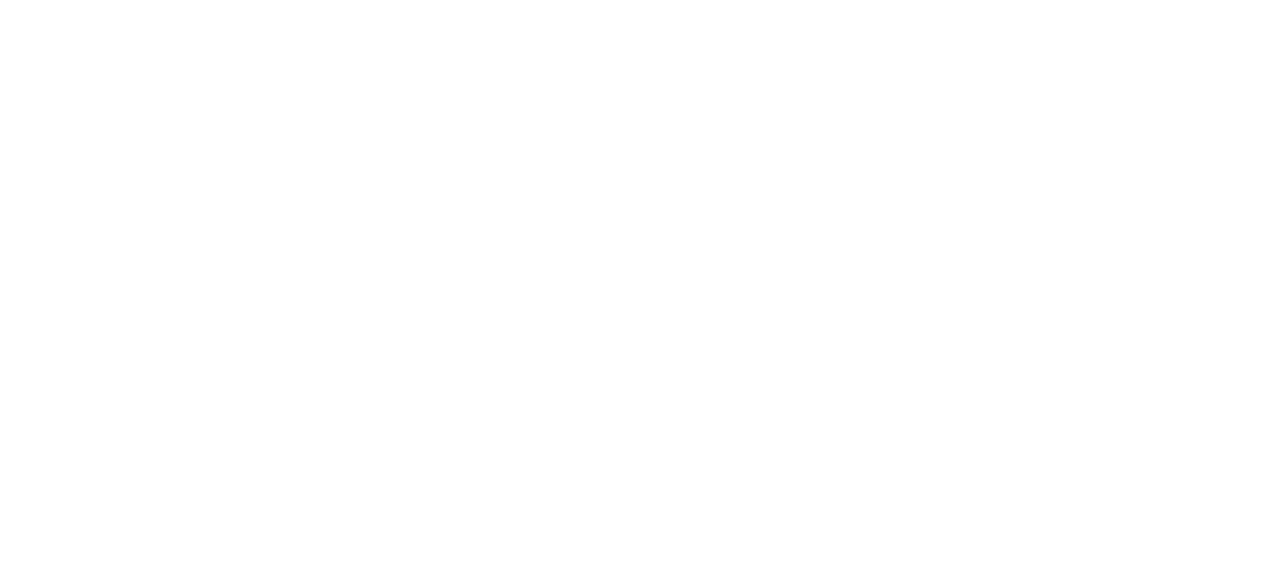
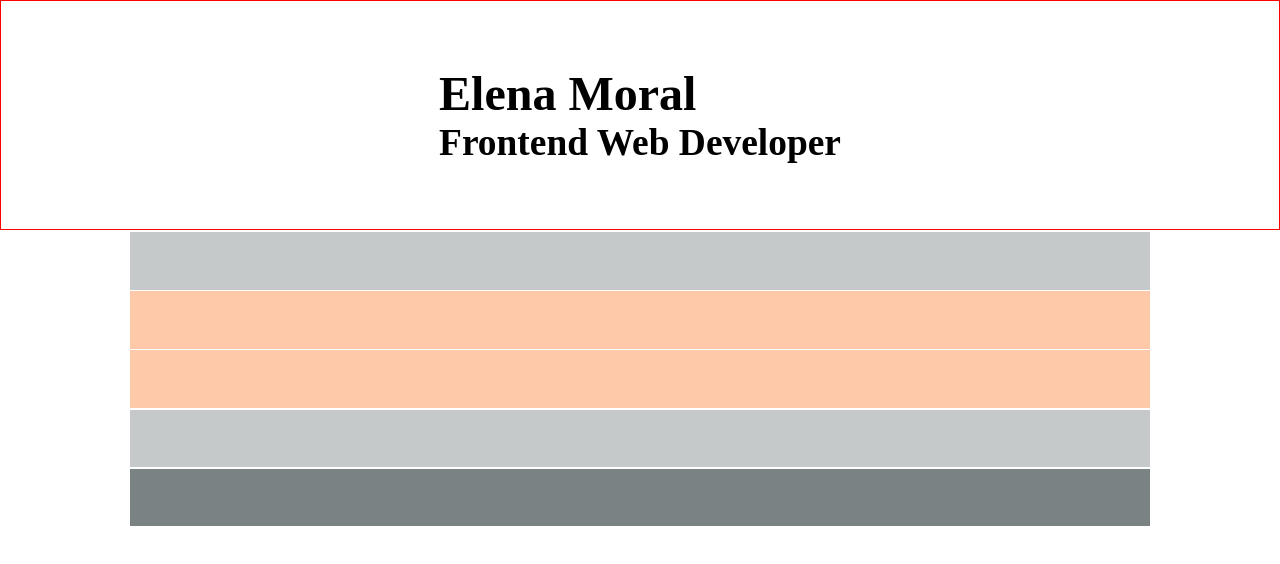
Before and after one commit to elena-in-code/Grid-Playground, a plain HTML site: page index.html in a window 1280 px wide. Drawn offline with Linux system fonts and the light colour scheme.

Commit message:
grid layout
added grid layout

```diff
--- a/assets/style.css
+++ b/assets/style.css
@@ -0,0 +1,65 @@
+* {
+	margin: 0;
+	padding: 0;
+	border: 0;
+}
+.container {
+	max-width: 100%;
+	/*grid*/
+	display: grid;
+	grid-template-columns: 10vw auto 10vw;
+	grid-template-rows: 20fr 5fr 5fr 5fr 5fr 5fr;
+	grid-gap: .1em;
+	grid-template-areas:
+		"box1 box1 box1"
+		". box2 ."
+		". box3 ."
+		". box4 ."
+		". box5 ."
+		". box6 .";
+}
+
+.container > div {
+	padding: 1.8em;
+}
+#header {
+	display: flex;
+	flex-direction: column;
+	flex-wrap: nowrap;
+	justify-content: center;
+	align-items: center;
+	grid-area: box1;
+	background-color: white;
+	border: 1px solid red;
+}
+.name {
+	font-size: 2em;
+}
+
+#intro {
+	grid-area: box2;
+	background-color: rgba(67, 77, 81, 0.3);
+
+}
+
+#technologies {
+	grid-area: box3;
+	background-color: rgba(252, 121, 40, 0.4);
+}
+
+#portfolio {
+	grid-area: box4;
+	background-color: rgba(252, 121, 40, 0.4);
+
+}
+
+#background {
+	grid-area: box5;
+	background-color: rgba(67, 77, 81, 0.3);
+
+}
+
+#contact {
+	grid-area: box6;
+	background-color: rgba(67, 77, 81, 0.7);
+}
--- a/index.html
+++ b/index.html
@@ -5,12 +5,25 @@
 	<meta charset="utf-8">
     <meta name="viewport" content="width=device-width, initial-scale=1">
 	<link rel="stylesheet" type="text/css" href="assets/style.css">
+
 </head>
 <body>
 
+	<div class="container">
+		<div id="header">
+			<div class="animation"></div>
+			<div class="name">
+				<h2>Elena Moral</h2>
+				<h3>Frontend Web Developer</h3>
+			</div>
 
-
-
+		</div>
+		<div id="intro"></div>
+		<div id="technologies"></div>
+		<div id="portfolio"></div>
+		<div id="background"></div>
+		<div id="contact"></div>
+	</div>
 
 </body>
 </html>
```
